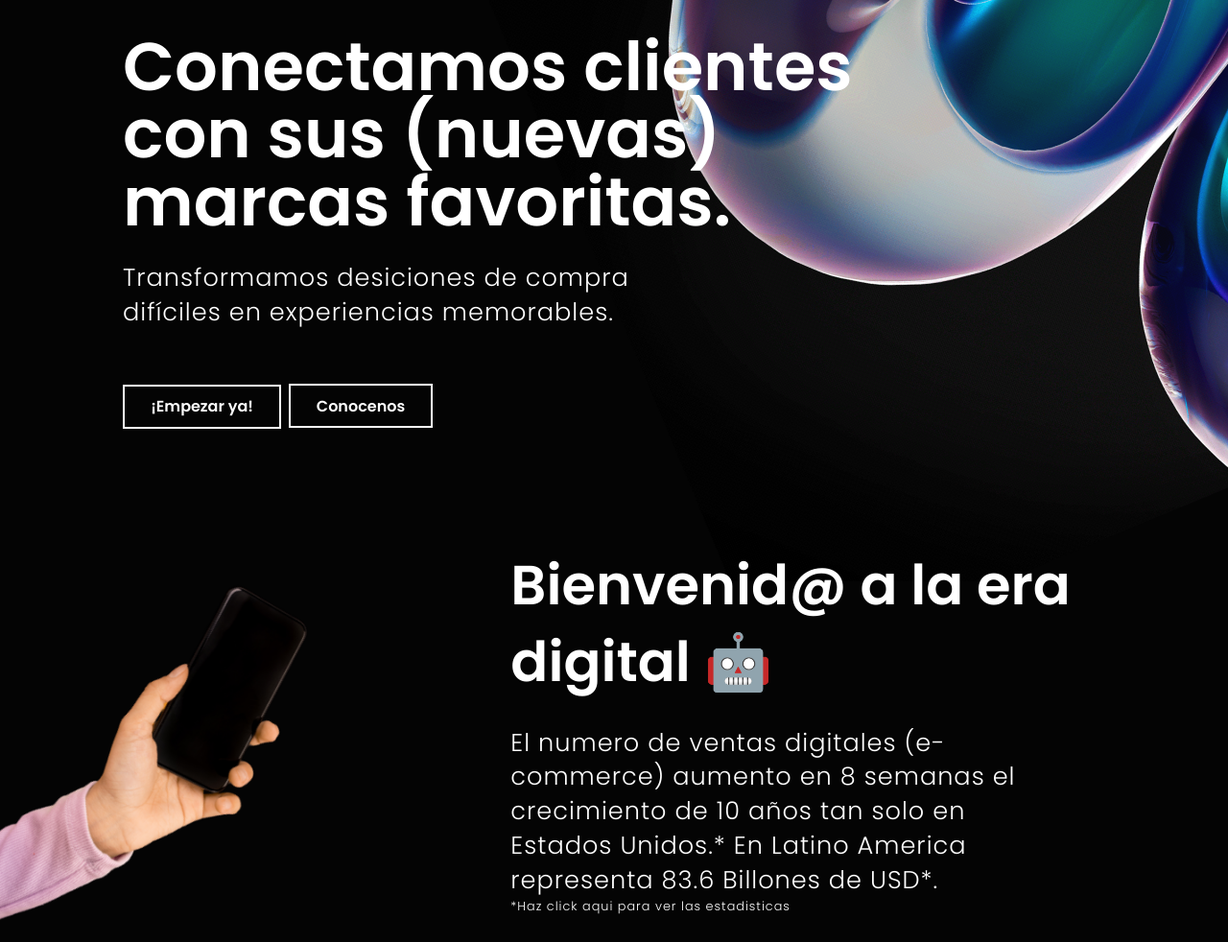
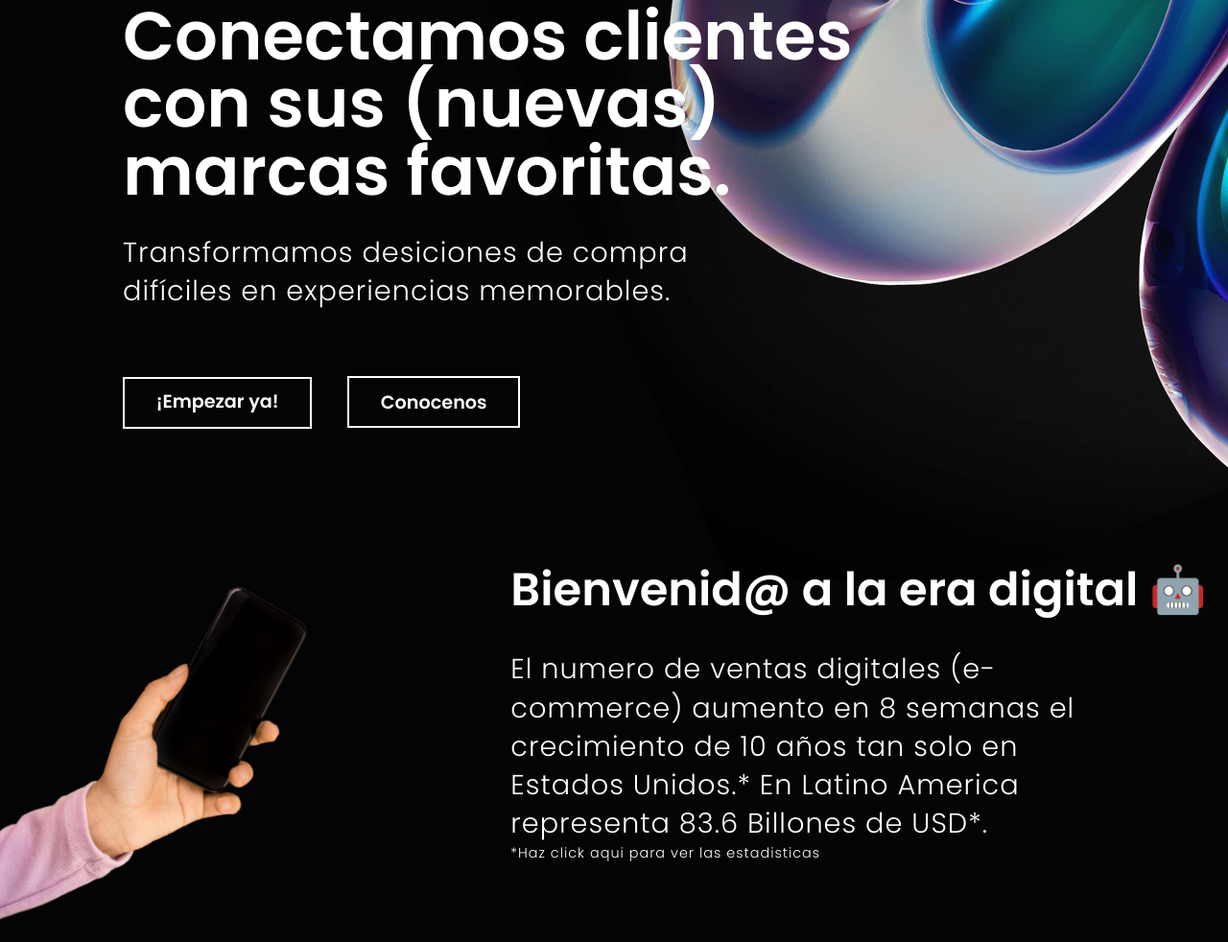
Before and after one commit to daniitoo/ElipseWeb, a plain HTML site: page index.html in a window 1280 px wide. Shown: the part 194-1176 px from the top of the page at 96% size. Drawn offline with nearby package versions, Linux system fonts and the light colour scheme.

Commit message:
Update 1.1.1

```diff
--- a/css/main.css
+++ b/css/main.css
@@ -134,7 +134,6 @@ body {
   padding: 30px 0;
 }
 
-
 h1 {
   color: #ffffff;
   font-size: 2.4em;
@@ -143,19 +142,21 @@ h1 {
   line-height: 1em;
 }
 h2 {
-  font-size: 2.4em;
+  font-size: 2.2em;
   text-align: center;
   color: #ffffff;
   margin-bottom: 1.3em;
   font-weight: 600;
 }
 @media only screen and (min-width: 481px) {
-  h1,h2 {
+  h1,
+  h2 {
     font-size: 2.8em;
   }
 }
 @media only screen and (min-width: 768px) {
-  h1, h2 {
+  h1,
+  h2 {
     font-size: 3em;
   }
 }
@@ -166,8 +167,12 @@ h2 {
 }
 @media only screen and (min-width: 1224px) {
   h2 {
-    font-size: 3.6em;
+    font-size: 3em;
   }
+}
+img{
+  max-width: 100%;
+  max-height: 100%;
 }
 
 /* @media only screen and (min-width: 481px) {
@@ -177,7 +182,7 @@ h2 {
 } */
 
 h3 {
-  font-size: 3em;
+  font-size: 3.4em;
   margin: 0;
   line-height: 1.2em;
   color: #ffffff;
@@ -204,11 +209,15 @@ p {
 }
 @media only screen and (min-width: 992px) {
   p {
-    font-size: 1.6em;
+    font-size: 1.8em;
+  }
+}
+@media only screen and (min-width: 1224px) {
+  p {
+    font-size: 1.8em;
     letter-spacing: 1px;
   }
 }
-
 
 .button {
   padding: 0.6em 1.7em;
@@ -217,12 +226,17 @@ p {
   text-decoration: none;
   box-sizing: border-box;
   font-weight: 600;
-  font-size: .7em;
+  font-size: 1em;
 }
 
 @media only screen and (min-width: 768px) {
   .button {
     font-size: unset;
+  }
+}
+@media only screen and (min-width: 1024px) {
+  .button {
+    font-size: 1.2em;
   }
 }
 .seccion {
@@ -267,7 +281,7 @@ div.barra {
 div.logo {
   float: left;
 }
-div.logo img{
+div.logo img {
   width: 100%;
   height: 100%;
 }
@@ -290,7 +304,6 @@ nav.navegacion-principal a {
   margin-bottom: 20px;
   clear: both;
 }
-
 
 @media only screen and (min-width: 992px) {
   nav.navegacion-principal {
@@ -357,54 +370,61 @@ div.informacion-elipse {
     width: 75%;
   }
 }
+@media only screen and (min-width: 1024px) {
+  div.informacion-elipse {
+    height: 79vh;
+  }
+}
 
 div.informacion-elipse .slogan {
   width: 80%;
 }
 
-
 div.home-button a:first-child {
-  margin-right: .2em;
+  margin-right: 0.2em;
   display: inline-block;
-  margin-top: 2em;
+  margin-top: 2.1em;
 }
-
+@media only screen and (min-width: 768px) {
+  div.home-button a:first-child {
+    margin-right: 1.7em;
+  }
+}
 /* Contenido Digital */
 
 div.container {
+  max-width: 1200px;
   width: 80%;
   margin: 0 auto;
 }
 section.contenido-digital {
   max-width: 1400px;
-  margin-bottom: 2.5em;
+  margin: 0 auto;
 }
 @media only screen and (min-width: 768px) {
   section.contenido-digital {
     display: grid;
     grid-template-columns: 41% 59%;
     align-items: center;
-    margin-bottom: 2em;
   }
 }
-@media only screen and (min-width: 992px) {
+@media only screen and (min-width: 1024px) {
   section.contenido-digital {
-    margin-bottom: 0;
+    margin-bottom: -35px;
   }
 }
 
-img.img-digital{
+img.img-digital {
   max-width: 100%;
-  width: 100%;
-  height: 100%;
 }
 
 div.info-digital {
   color: #ffffff;
+  margin-bottom: 2.5em;
 }
 @media only screen and (min-width: 992px) {
   div.info-digital {
-    width: 87%;
+    width: 98%;
   }
 }
 div.info-digital h2 {
@@ -453,7 +473,7 @@ section.call-to-action .contenido {
 }
 @media only screen and (min-width: 992px) {
   section.call-to-action .contenido {
-    padding:8.8em 0;
+    padding: 8.8em 0;
     width: 55%;
   }
 }
@@ -465,7 +485,6 @@ section.call-to-action .contenido {
 }
 section.call-to-action .contenido a {
   display: inline-block;
-  font-size: 1em;
   margin-top: 1.8em;
 }
 
@@ -473,7 +492,7 @@ section.call-to-action .contenido a {
 div.servicios {
   display: grid;
   grid-template-columns: repeat(2, 1fr);
-  gap: .5em;
+  gap: 0.5em;
 }
 @media only screen and (min-width: 481px) {
   div.servicios {
@@ -558,41 +577,38 @@ div.web .enlace a {
   font-size: 0.6em;
   margin-top: 1em;
   display: inline-block;
-  padding: .2em .5em;
+  padding: 0.2em 0.5em;
 }
-
 
 /* Agendar llamada */
 div.agendar-llamada {
   margin-top: 3em;
-  text-align: center;
+  text-align: left;
 }
-@media only screen and (min-width: 992px) {
+@media only screen and (max-width: 1024px) {
   div.agendar-llamada {
-    width: 65%;
+    width: 100%;
     margin: unset;
-    text-align: left;
+  }
+}
+@media only screen and (min-width: 1024px) {
+  div.agendar-llamada {
+    width: 75%;
+    margin: unset;
   }
 }
 div.agendar-llamada h2 {
-  margin-bottom: .5em;
+  margin-bottom: 0.5em;
+  text-align: left;
 }
 div.agendar-llamada p {
-  text-align: center;
+  text-align: left;
 }
-@media only screen and (min-width: 992px) {
-  div.agendar-llamada h2,
-  div.agendar-llamada p  {
-    text-align: left;
-  }
-}
-
 div.agendar-llamada a {
   display: inline-block;
-  font-size: 1em;
   margin: 2em 0;
 }
-img.img-final{
+img.img-final {
   max-width: 100%;
   width: 78%;
   height: 100%;
```
